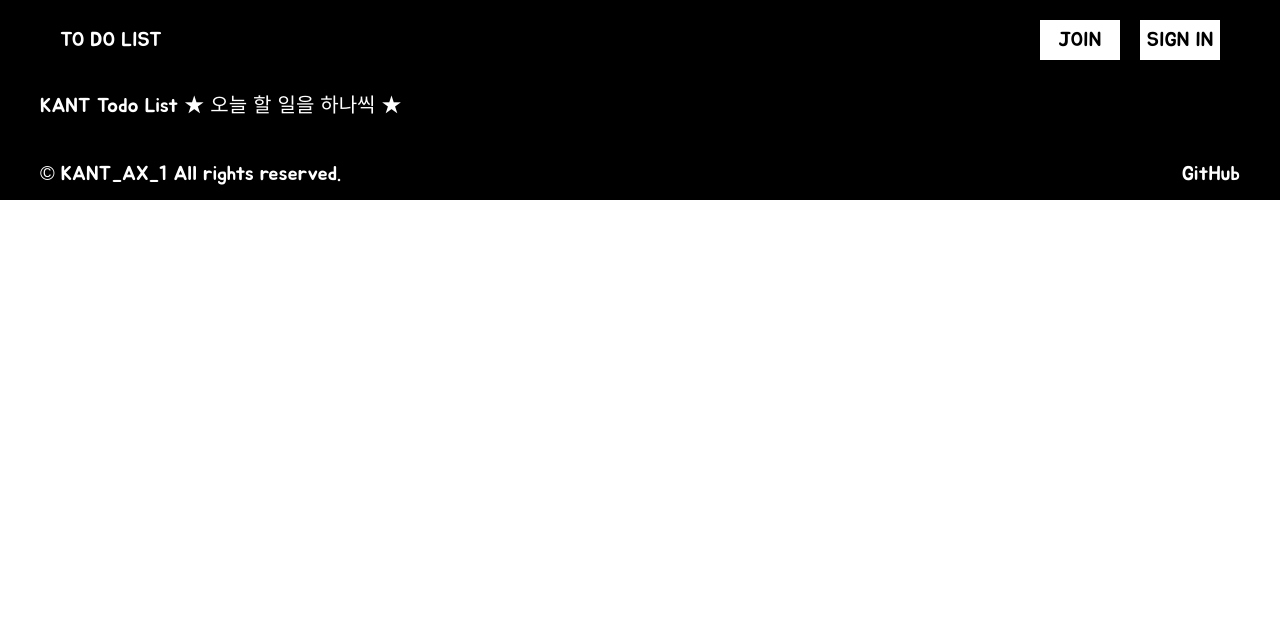
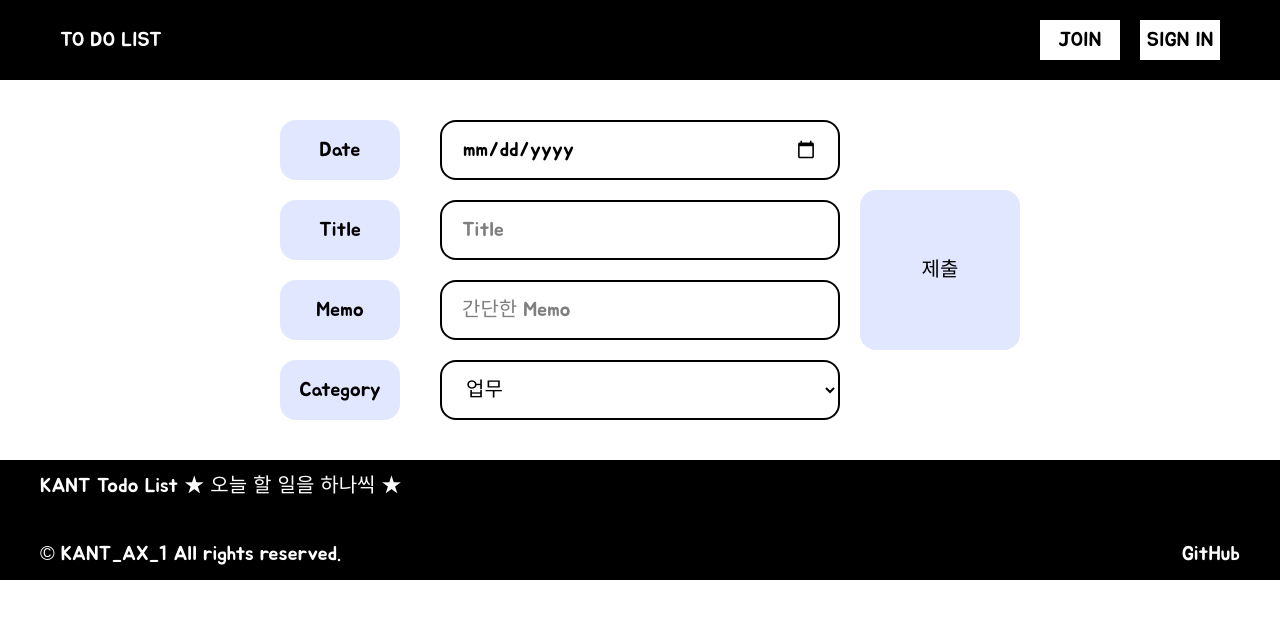
Before and after one commit to tuski0/KANT_next_todo_list, a Next.js app: page / in a window 1280 px wide. Shown: the top 618 px of the page. Built offline with nearby package versions, Linux system fonts and the light colour scheme.

Commit message:
feat: 기초 입력 폼 작성

```diff
--- a/app/page.tsx
+++ b/app/page.tsx
@@ -1,3 +1,6 @@
+import InputForm from "@/app/shared/components/inputForm";
 export default function Home() {
-    return <></>;
+    return <>
+    <InputForm />
+    </>;
 }
--- /dev/null
+++ b/app/shared/components/inputForm.tsx
@@ -0,0 +1,44 @@
+export default function InputForm() {
+    return (
+        <form className="flex flex-row w-full min-h-60 text-xl items-center justify-center py-10">
+            <ul className="flex flex-col gap-y-5 px-5">
+                <li className="flex gap-x-10 h-15">
+                    <span
+                        className="flex items-center justify-center w-30 bg-indigo-100 rounded-2xl">
+                        Date
+                    </span>
+                    <input type="date" className="border-2 px-5 w-100 rounded-2xl"/>
+                </li>
+                <li className="flex gap-x-10 h-15">
+                    <span
+                        className="flex items-center justify-center w-30 bg-indigo-100 rounded-2xl">
+                        Title
+                    </span>
+                    <input type="text" className="border-2 px-5 w-100 rounded-2xl" placeholder="Title"/>
+                </li>
+                <li className="flex gap-x-10 h-15">
+                    <span
+                        className="flex items-center justify-center w-30 bg-indigo-100 rounded-2xl">
+                        Memo
+                    </span>
+                    <input type="textarea" className="border-2 px-5 w-100 rounded-2xl" placeholder="간단한 Memo"/>
+                </li>
+                <li className="flex gap-x-10 h-15">
+                    <span
+                         className="flex items-center justify-center w-30 bg-indigo-100 rounded-2xl">
+                    Category
+                    </span>
+                    <select className="border-2 px-5 w-100 rounded-2xl" >
+                        <option>업무</option>
+                        <option>공부</option>
+                        <option>휴식</option>
+                    </select>
+                </li>
+            </ul>
+            <button type="submit"
+                className="bg-indigo-100 text-black min-w-40 min-h-40 rounded-2xl">
+                제출
+            </button>
+        </form>
+    )
+}
```
